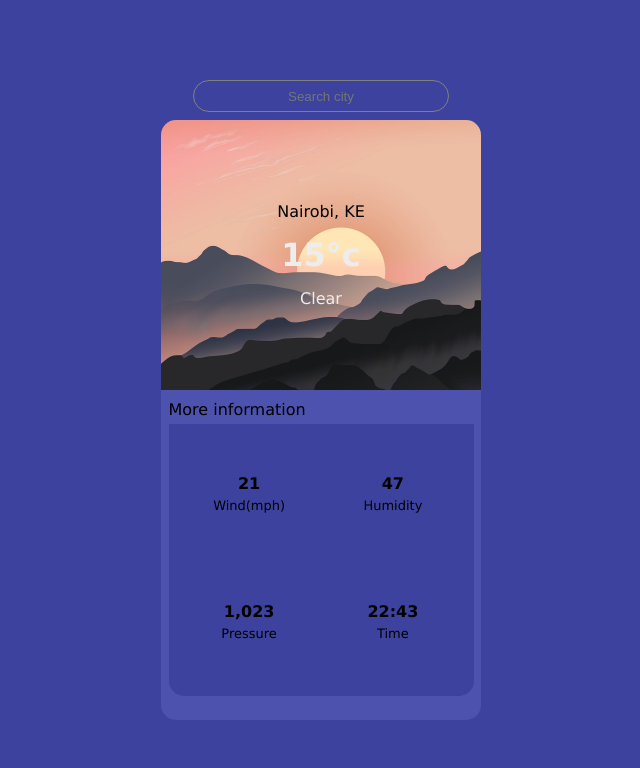
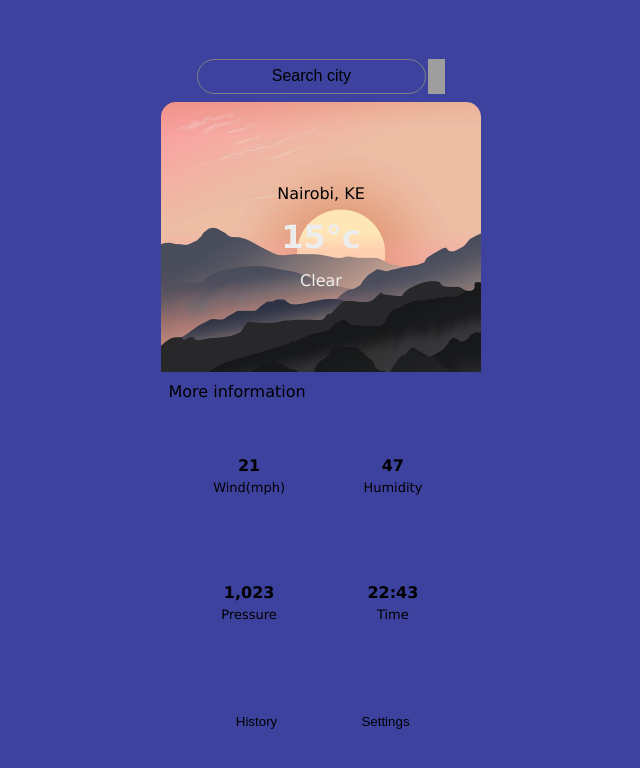
Before and after one commit to kennjr/weatherapp, an Angular app: page / in a window 1280 px wide. Shown: the top 768 px of the page, without its empty margins (319-959 px from the left). Built offline with nearby package versions, Linux system fonts and the light colour scheme; grey boxes are pictures that could not be loaded.

Commit message:
Home : styled the option btns at the bottom after adding them to the template

```diff
--- a/src/modules/app/presentation/components/home/home/home.component.css
+++ b/src/modules/app/presentation/components/home/home/home.component.css
@@ -3,7 +3,7 @@
 .container{
     width: 25vw;
     height: 75vh;
-    background-color: var(--blue_2);
+    background-color: var(--background-card-dark);
     border-radius: 15px;
     box-shadow: 7.5px 7.5px 7.5px var(--shadow-dark);
     display: flex;
@@ -29,9 +29,21 @@
     border-bottom-right-radius: 15px;
 }
 
+.search_container{
+    width: 20vw;
+    margin-left: 2.5vw;
+    display: flex;
+    flex-direction: row;
+    justify-content: center;
+    margin-bottom: 1vh;
+}
+
+.search_container img{
+    width: 1.05rem;
+}
+
 .search_field{
     background-color: var(--shadow-dark);
-    width: 20vw;
     border-radius: 50px;
     border-style: solid;
     border-color: grey;
@@ -39,13 +51,45 @@
     justify-self: center;
     border-width: 0.1px;
     padding: 7.5px 10px;
-    margin-bottom: 1vh;
-    margin-left: 2.5vw;
+    margin-right: 2.5px;
     text-align: center;
+    font-size: medium;
 }
 
 input:focus, input:active{
+    color: var(--primary-text-dark);
     border-style: solid;
     border-color: grey;
     outline: none;
 }
+
+.nav_options{
+    width: 25vw;
+    display: flex;
+    flex-direction: row;
+    justify-content: center;
+    padding: 5px 5px;
+}
+
+.nav_options button{
+    width: 40%;
+    border-radius: 50px;
+    border-style: solid;
+    border-width: 0;
+    padding: 7.5px 10px;
+    margin: 0 2.5px;
+    background-color: var(--button-bg-dark);
+    text-align: center;
+    color: #000;
+}
+
+.nav_options button:hover{
+    background-color: var(--button-hover);
+    cursor: pointer;
+}
+
+/* changes color of the placeholder text */
+::placeholder { /* Chrome, Firefox, Opera, Safari 10.1+ */
+    color: var(--placeholder-text-dark);
+    opacity: 1; /* Firefox */
+}
--- a/src/modules/app/presentation/components/home/home/home.component.html
+++ b/src/modules/app/presentation/components/home/home/home.component.html
@@ -1,8 +1,9 @@
-<ng-container>
+<div class="search_container">
     <form (keyup)="key_has_been_pressed($event.key)">
-        <input class="search_field" type="text" name="search" placeholder="Search city">
+        <input class="search_field" type="text" name="search_string" placeholder="Search city" [(ngModel)]="search_string">
     </form>
-</ng-container>
+    <img title="Press enter to search for the weather of typed city" src="../../../../../../assets/help_white_24dp.svg" alt="help icon">
+</div>
 
 <div class="container">
     <div class="main_card_head">
@@ -12,3 +13,8 @@
         <app-main-card-body></app-main-card-body>
     </div>
 </div>
+
+<div class="nav_options">
+    <button>History</button>
+    <button>Settings</button>
+</div>
--- a/src/modules/app/presentation/components/home/home/home.component.ts
+++ b/src/modules/app/presentation/components/home/home/home.component.ts
@@ -7,12 +7,17 @@ import { Component, OnInit } from '@angular/core';
 })
 export class HomeComponent implements OnInit {
 
+  search_string!:string;
+
   constructor() { }
 
   ngOnInit(): void {
   }
 
-  key_has_been_pressed(k :string){
-
+  key_has_been_pressed(key :string){
+    // check if the pressed key is Enter
+    if(key == "Enter"){
+      console.log("The search str ", this.search_string.trim())
+    }
   }
 }
```
